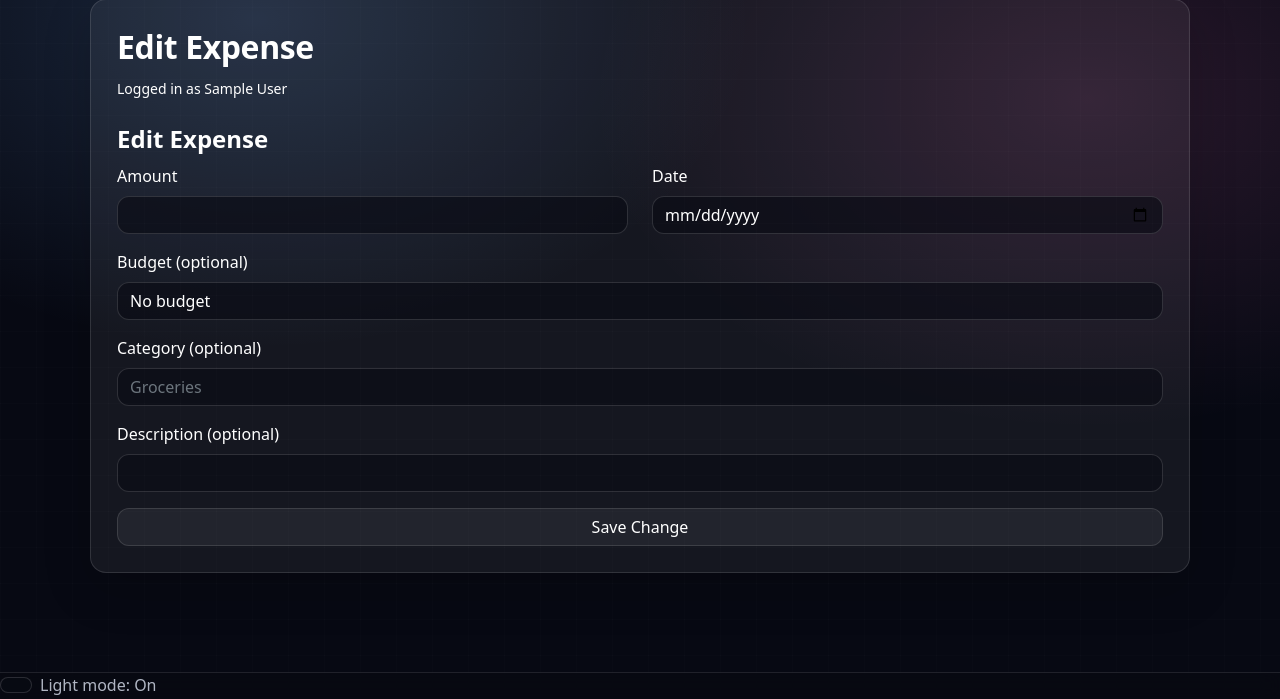
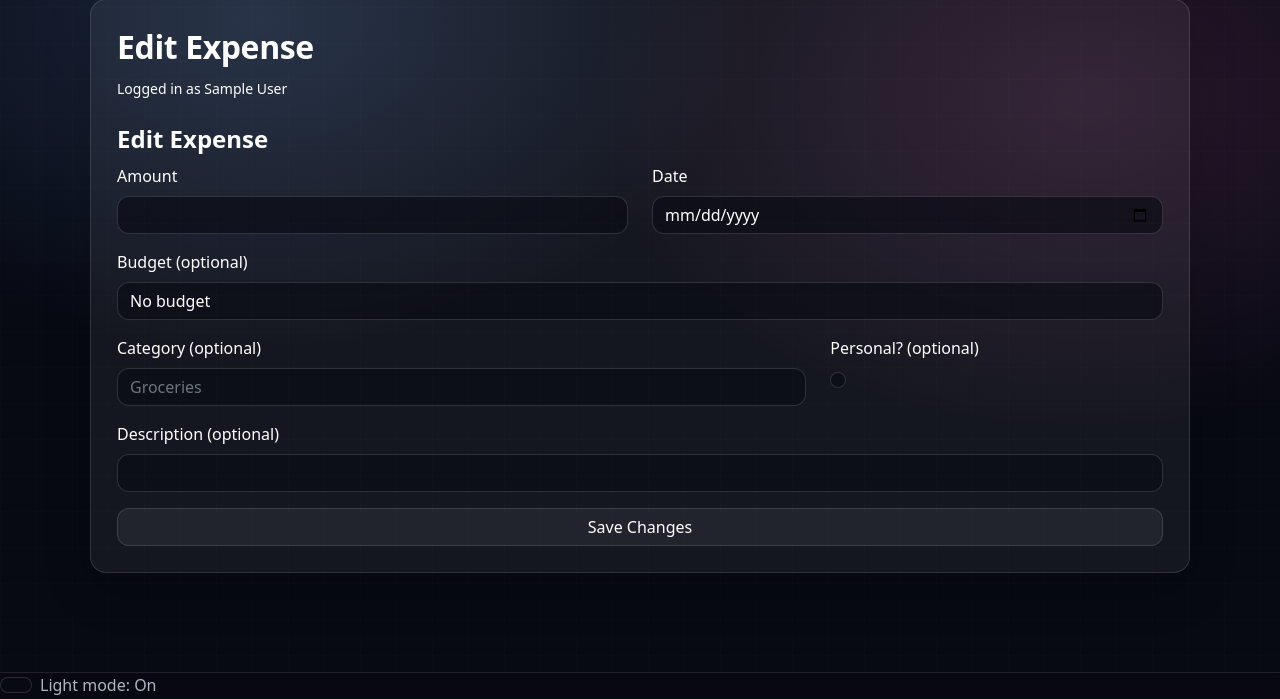
Before and after one commit to hartnecj/FinTrack, a PHP site: page /edit_expenses.php in a window 1280 px wide. Shown: the part 101-800 px from the top of the page. Run offline with PHP 8.4, Linux system fonts and the light colour scheme; the visitor is signed in with stand-in values (Sample User, id 1); data that the repository does not hold is empty; some libraries are stand-ins or nearby versions.

Commit message:
Update edit_expenses.php
added personal editing features to edit_expenses to flag expenses appropriately as belonging to a group or individual

```diff
--- a/edit_expenses.php
+++ b/edit_expenses.php
@@ -140,6 +140,7 @@ if ($_SERVER['REQUEST_METHOD'] === 'POST') {
         $expense_date = $_POST['expense_date'] ?? '';
         $category = trim($_POST['category'] ?? '');
         $description = trim($_POST['description'] ?? '');
+        $personal = $_POST['personal'] ?? NULL;
 
         // New: optional budget_id (must belong to this group)
         $budget_id = (int)($_POST['budget_id'] ?? 0);
@@ -190,7 +191,7 @@ if ($_SERVER['REQUEST_METHOD'] === 'POST') {
 
         // update, kept everything else the same but changed SQL update and execute order
         $stmt = $pdo->prepare("
-            UPDATE expenses SET amount = ?, category = ?, description = ?, expense_date = ?, budget_id = ?
+            UPDATE expenses SET amount = ?, category = ?, description = ?, expense_date = ?, budget_id = ?, personal=?
             WHERE id=? AND group_id = ?
 
         ");
@@ -202,7 +203,8 @@ if ($_SERVER['REQUEST_METHOD'] === 'POST') {
             $expense_date,
             $budget_id,
             $expense_id,
-            $group_id
+            $group_id,
+            $personal
         ]);
 
         $_SESSION['flash_success'] = "Expense updated successfully.";
@@ -344,10 +346,16 @@ $expenses = $stmt->fetchAll(PDO::FETCH_ASSOC);
             </select>
           </div>
 
-          <div class="col-md-12 mb-3">
-            <label class="form-label">Category (optional)</label>
-            <input type="text" class="form-control" name="category" placeholder="Groceries" value="<?= htmlspecialchars($expense['category'] ?? ''); ?>">
-          </div>
+          <div class="col-md-8 mb-3">
+                <label class="form-label">Category (optional)</label>
+                <input type="text" class="form-control" name="category" placeholder="Groceries">
+            </div>
+
+            <div class="col-md-4 mb-3">
+                <label class="form-label">Personal? (optional)</label><br>
+                <input type="checkbox" class="form-check-input" name="personal" value="1">
+            </div>
+
 
           <div class="col-md-12 mb-3">
             <label class="form-label">Description (optional)</label>
@@ -357,7 +365,7 @@ $expenses = $stmt->fetchAll(PDO::FETCH_ASSOC);
 
         <input type="hidden" name="expense_id" value="<?=(int)$expense['id']; ?>">
 
-        <button type="submit" class="btn w-100">Save Change</button>
+        <button type="submit" class="btn w-100">Save Changes</button>
       </form>
     </div>
 
```
